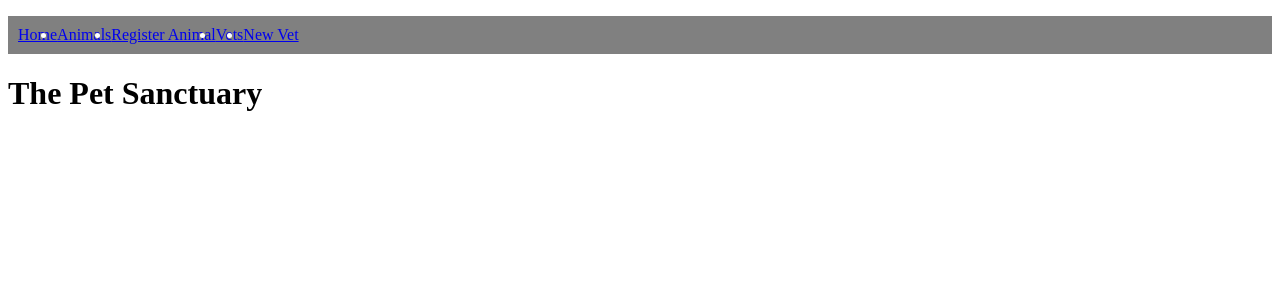
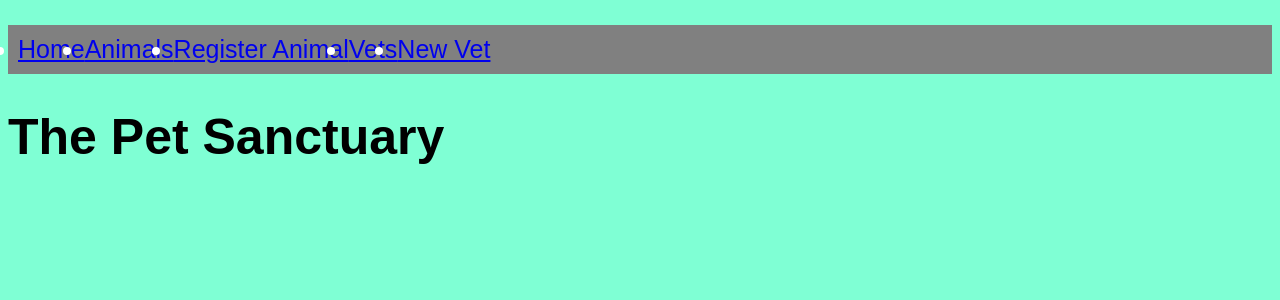
Before and after one commit to DevMcClure/Python-Project---Vet-app, a Flask app: page / in a window 1280 px wide. Shown: the top 300 px of the page. Run offline with Flask 2, Linux system fonts and the light colour scheme.

Commit message:
MVP DONE

```diff
--- a/controllers/static/style.css
+++ b/controllers/static/style.css
@@ -1,3 +1,9 @@
+body{
+  font-family: Arial, Helvetica, sans-serif;
+  font-size: 25px;
+  background-color: aquamarine;
+}
+
 .menu{
     display: flex;
     padding: 10px;
--- a/db/animal_manager.sql
+++ b/db/animal_manager.sql
@@ -15,7 +15,7 @@ CREATE TABLE vets (
 CREATE TABLE animals (
     id INTEGER PRIMARY KEY AUTOINCREMENT,
     animal_name VARCHAR,
-    date_of_birth VARCHAR,
+    date_of_birth DATE,
     animal_type VARCHAR,
     owner_contact VARCHAR,
     treatment_notes VARCHAR,
--- a/repositories/animal_repository.py
+++ b/repositories/animal_repository.py
@@ -61,5 +61,5 @@ def delete(id):
 
 def update(animal):
     sql = "UPDATE animals SET(animal_name, vet_id, date_of_birth, animal_type, owner_contact, treatment_notes, animal_assigned) = (?, ?, ?, ?, ?, ?, ?) WHERE id = ?"
-    values = [animal.animal_name, animal.vet_id, animal.date_of_birth, animal.animal_type, animal.owner_contact, animal.treatment_notes, animal.animal_assigned, animal.id]
+    values = [animal.animal_name, animal.vet.id, animal.date_of_birth, animal.animal_type, animal.owner_contact, animal.treatment_notes, animal.animal_assigned, animal.id]
     run_sql(sql, values)
--- a/templates/animals/edit.html
+++ b/templates/animals/edit.html
@@ -9,7 +9,7 @@
 
   <div>
     <label for="date_of_birth">D.O.B:</label>
-    <input type="date" id="date" name="date" value="{{animal.date_of_birth}}" required>
+    <input type="date" id="date" name="date_of_birth" value="{{animal.date_of_birth}}" required>
   </div>
 
 
@@ -21,7 +21,7 @@
 
   <div>
     <label for="owner_contact">Owner Contact:</label>
-    <input type="text" id="contact" name="contact" value="{{animal.owner_contact}}" required>
+    <input type="text" id="contact" name="owner_contact" value="{{animal.owner_contact}}" required>
   </div>
 
 
@@ -36,7 +36,7 @@
         <option value="1">True</option>
         <option value="0">False</option>
     </select>
-</div>
+  </div>
 
 
 
--- a/templates/base.html
+++ b/templates/base.html
@@ -4,10 +4,11 @@
   <meta charset="UTF-8">
   <meta name="viewport" content="width=device-width, initial-scale=1.0">
   <meta http-equiv="X-UA-Compatible" content="ie=edge">
-  <link rel="stylesheet" href="https://stackpath.bootstrapcdn.com/font-awesome/4.7.0/css/font-awesome.min.css" crossorigin="anonymous"> <!-- NEW -->
-  <link rel="stylesheet" href="{{ url_for('static', filename='style.css') }}"> <!-- NEW -->
+  <link rel="stylesheet" href="https://stackpath.bootstrapcdn.com/font-awesome/4.7.0/css/font-awesome.min.css" crossorigin="anonymous">
+  <link rel="stylesheet" href="{{ url_for('static', filename='style.css') }}">
   <title>List of Animals</title>
 </head>
+
 <body>
   <header>
     <nav>
```
